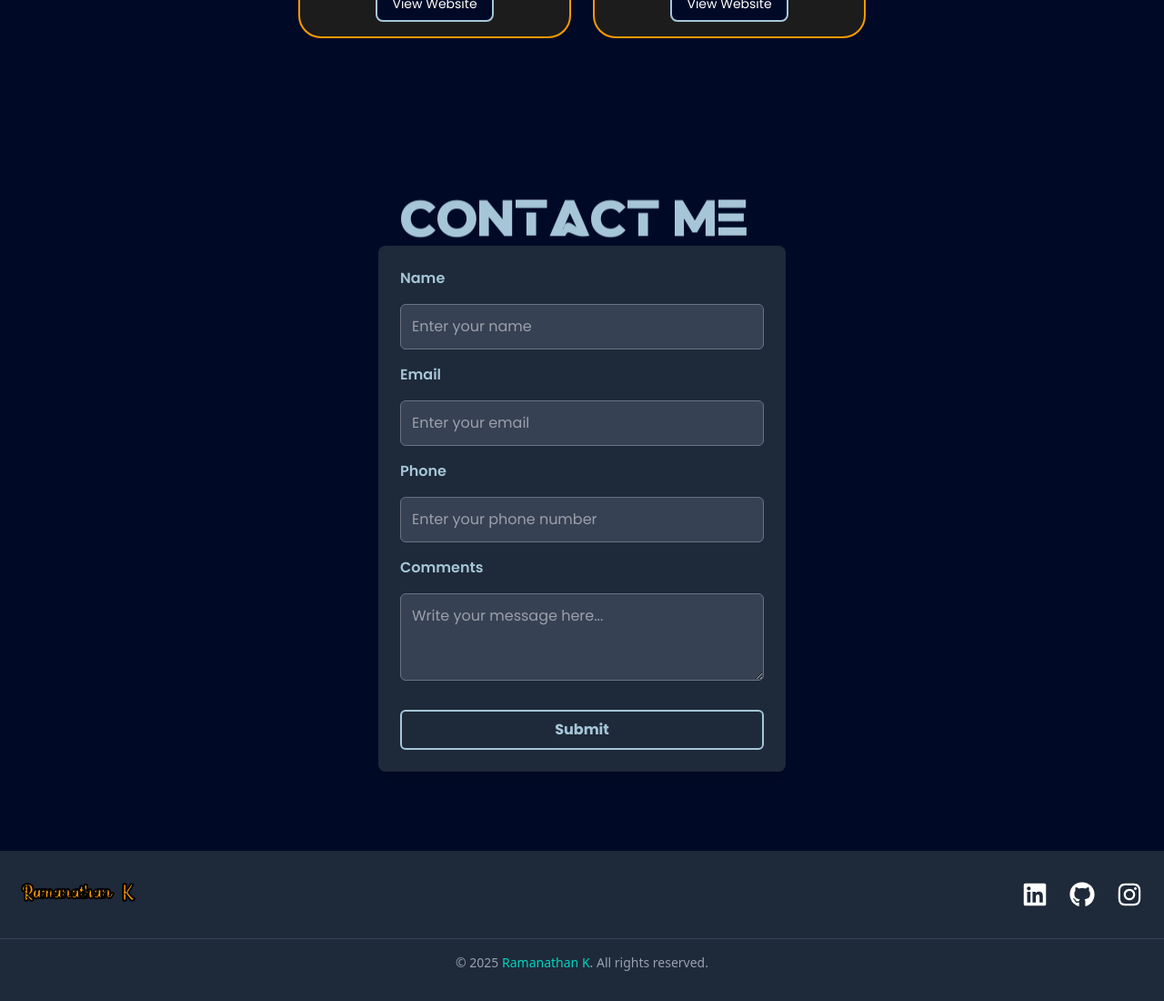
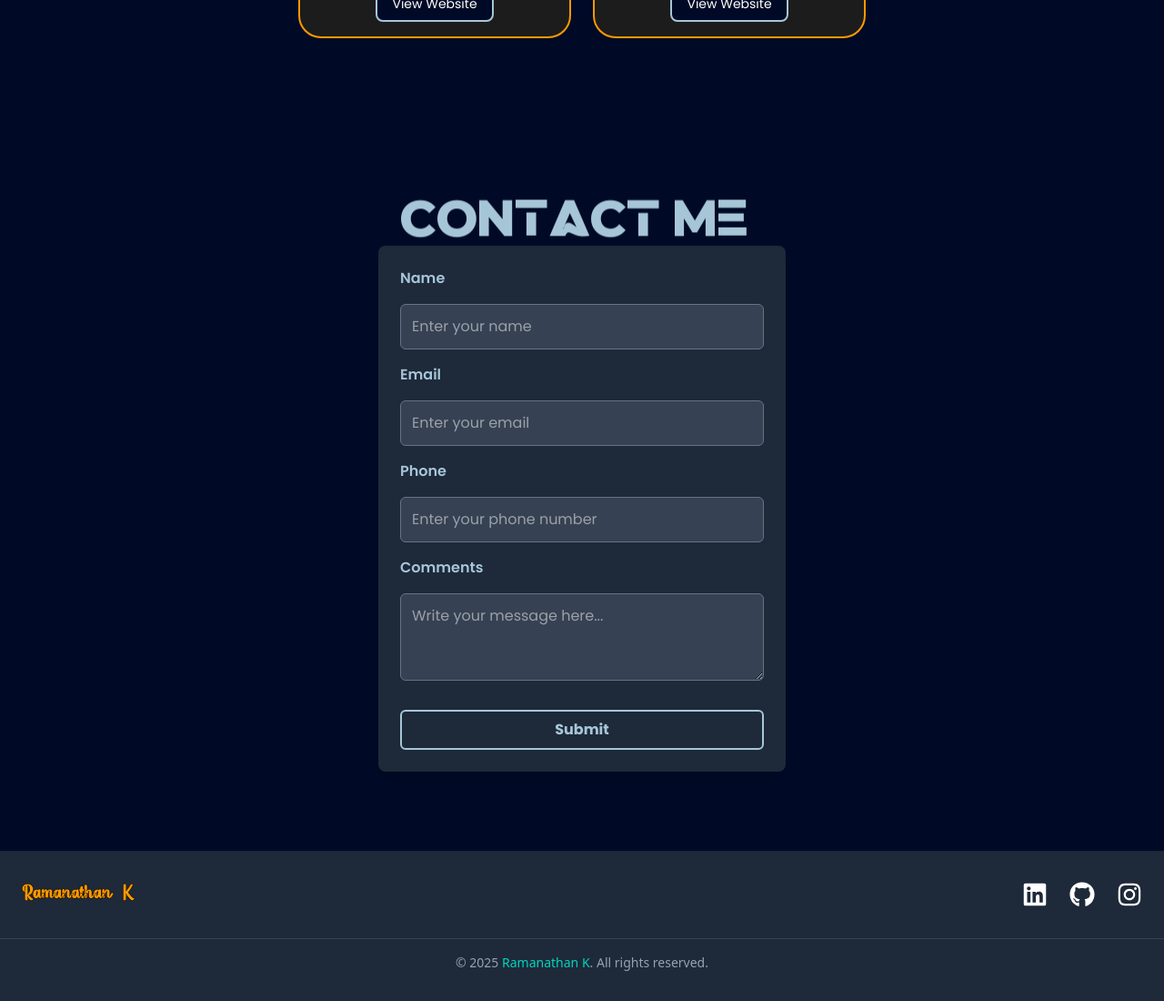
Before and after one commit to rama1832nathan/react-port, a React (Vite) app: page /profile in a window 1280 px wide. Shown: the part 3177-4277 px from the top of the page at 91% size. Built offline with nearby package versions, Linux system fonts and the light colour scheme; a web font is replaced by a local one.

Commit message:
Update index.css

```diff
--- a/src/index.css
+++ b/src/index.css
@@ -28,7 +28,7 @@
 
 @layer utilities {
     .text-stroke {
-      -webkit-text-stroke: 2px black;
+      -webkit-text-stroke: 0.5px black;
     }
   }
 
```
